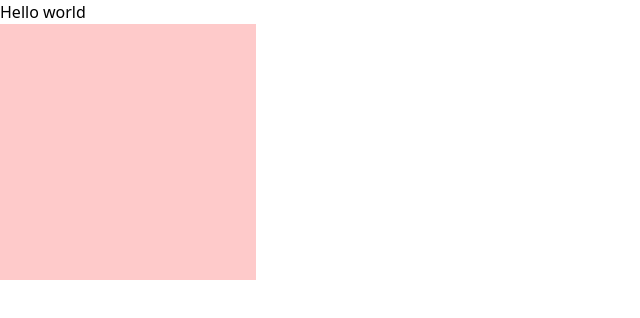
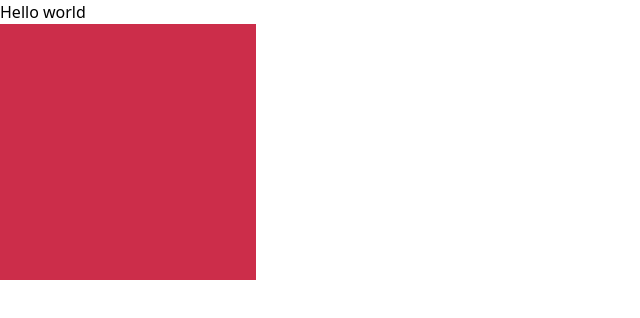
Before and after one commit to eolunas/travel-web, a website: page public/index.html in a window 1280 px wide. Shown: the whole page, without its empty margins (0-640 px from the left). Drawn offline with Linux system fonts and the light colour scheme.

Commit message:
[FIX] tailwind configuration 3.0

```diff
--- a/public/index.html
+++ b/public/index.html
@@ -5,9 +5,15 @@
     <meta name="viewport" content="width=device-width, initial-scale=1.0" />
     <link rel="stylesheet" href="css/tailwind.css" />
     <title>Travel web</title>
+    <link rel="preconnect" href="https://fonts.googleapis.com" />
+    <link rel="preconnect" href="https://fonts.gstatic.com" crossorigin />
+    <link
+      href="https://fonts.googleapis.com/css2?family=Montserrat&display=swap"
+      rel="stylesheet"
+    />
   </head>
   <body>
     <p>Hello world</p>
-    <div class="w-64 h-64 bg-red-200"></div>
+    <div class="w-64 h-64 bg-principal"></div>
   </body>
 </html>
--- a/tailwind.config.js
+++ b/tailwind.config.js
@@ -1,39 +1,32 @@
 /** @type {import('tailwindcss').Config} */
 module.exports = {
-  content: ["./public/**/*.{html,js}"],
+  content: ["./src/**/*.{html,js}", "./public/*.{html,js}"],
   theme: {
+    colors: {
+      principal: "#CC2D4A",
+      secondary: "#8FA206",
+      tertiary: "#61AEC9",
+    },
+    fontFamily: {
+      Montserrat: ["Montserrat", "sans-serif"],
+    },
     extend: {
       backgroundImage: {
-        sanFrancisco: "url('./public/assets/img/sanFrancisco.jpg')",
-        sanFranciscoDesktop:
-          "url('./public/assets/img/sanFranciscoDesktop.jpg')",
-        yosemite: "url('./public/assets/img/yosemite.jpg')",
-        LA: "url('./public/assets/img/LA.jpg')",
-        seattle: "url('./public/assets/img/seattle.jpg')",
-        new_york: "url('./public/assets/img/new_york.jpg')",
-        norway: "url('./public/assets/img/norway.jpg')",
-        sydney: "url('./public/assets/img/sydney.jpg')",
-        miami: "url('./public/assets/img/miami.jpg')",
-        switzerland: "url('./public/assets/img/switzerland.jpg')",
-        bali: "url('./public/assets/img/bali.jpg')",
-        norway: "url('./public/assets/img/norway.jpg')",
-        chicago: "url('./public/assets/img/chicago.jpg')",
-        europe: "url('./public/assets/img/europe.jpg')",
-        iceland: "url('./public/assets/img/iceland.jpg')",
-      },
-      backgroundColor: (theme) => ({
-        ...theme("colors"),
-        principal: "#CC2D4A",
-        secondary: "#8FA206",
-        tertiary: "#61AEC9",
-      }),
-      textColor: {
-        principal: "#CC2D4A",
-        secondary: "#8FA206",
-        tertiary: "#61AEC9",
-      },
-      fontFamily: {
-        Montserrat: ["Montserrat", "sans-serif"],
+        sanFrancisco: "url('../img/sanFrancisco.jpg')",
+        sanFranciscoDesktop: "url('../img/sanFranciscoDesktop.jpg')",
+        yosemite: "url('../img/yosemite.jpg')",
+        LA: "url('../img/LA.jpg')",
+        seattle: "url('../img/seattle.jpg')",
+        new_york: "url('../img/new_york.jpg')",
+        norway: "url('../img/norway.jpg')",
+        sydney: "url('../img/sydney.jpg')",
+        miami: "url('../img/miami.jpg')",
+        switzerland: "url('../img/switzerland.jpg')",
+        bali: "url('../img/bali.jpg')",
+        norway: "url('../img/norway.jpg')",
+        chicago: "url('../img/chicago.jpg')",
+        europe: "url('../img/europe.jpg')",
+        iceland: "url('../img/iceland.jpg')",
       },
     },
   },
```
Also changed, not shown: public/css/tailwind.css.
